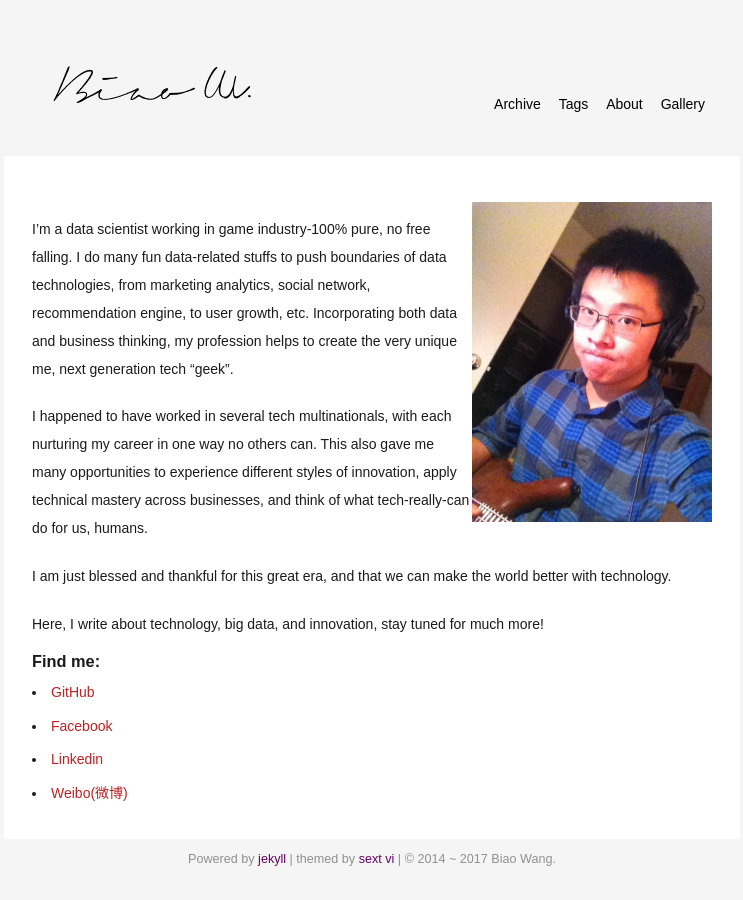
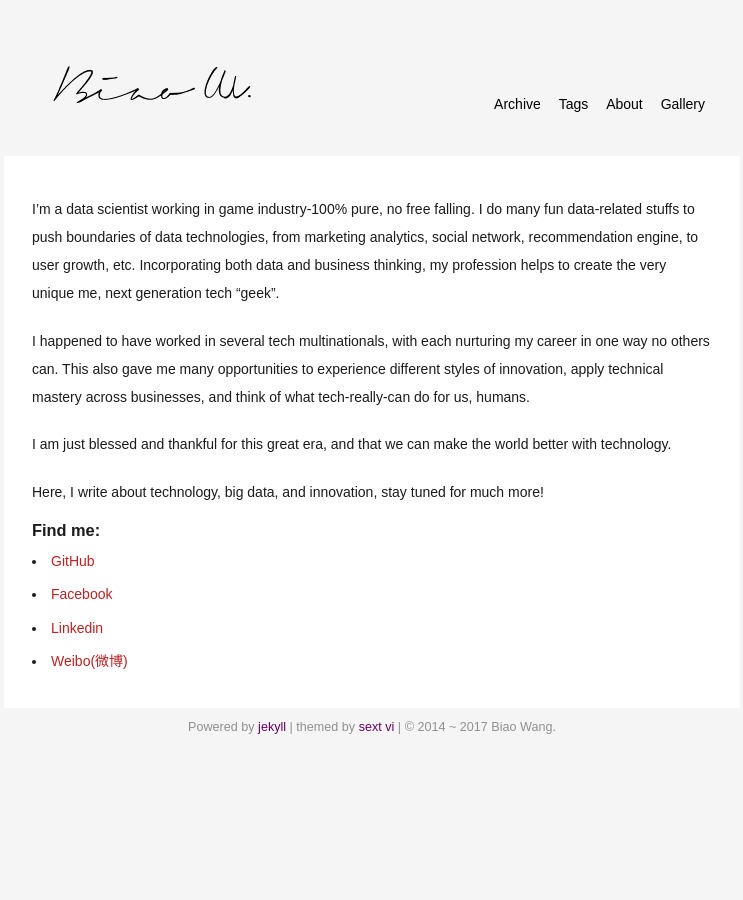
Before and after one commit to biaowww/biaowww.github.io, a Jekyll site: the page built from about.markdown, in a window 1280 px wide. Shown: the whole page, without its empty margins (268-1011 px from the left). Built offline with Jekyll 4.4.1, drawn with Linux system fonts in a browser that asks for light colours; some web fonts are replaced.

Commit message:
delete photo

```diff
--- a/about.markdown
+++ b/about.markdown
@@ -2,7 +2,6 @@
 title:
 layout: page
 ---
-<img src="media/img/me.jpg" width="240" height="320" align="right">
 
 I'm a data scientist working in game industry-100% pure, no free falling. I do many fun data-related stuffs to push boundaries of data technologies, from marketing analytics, social network, recommendation engine, to user growth, etc. Incorporating both data and business thinking, my profession helps to create the very unique me, next generation tech "geek".
 
```
